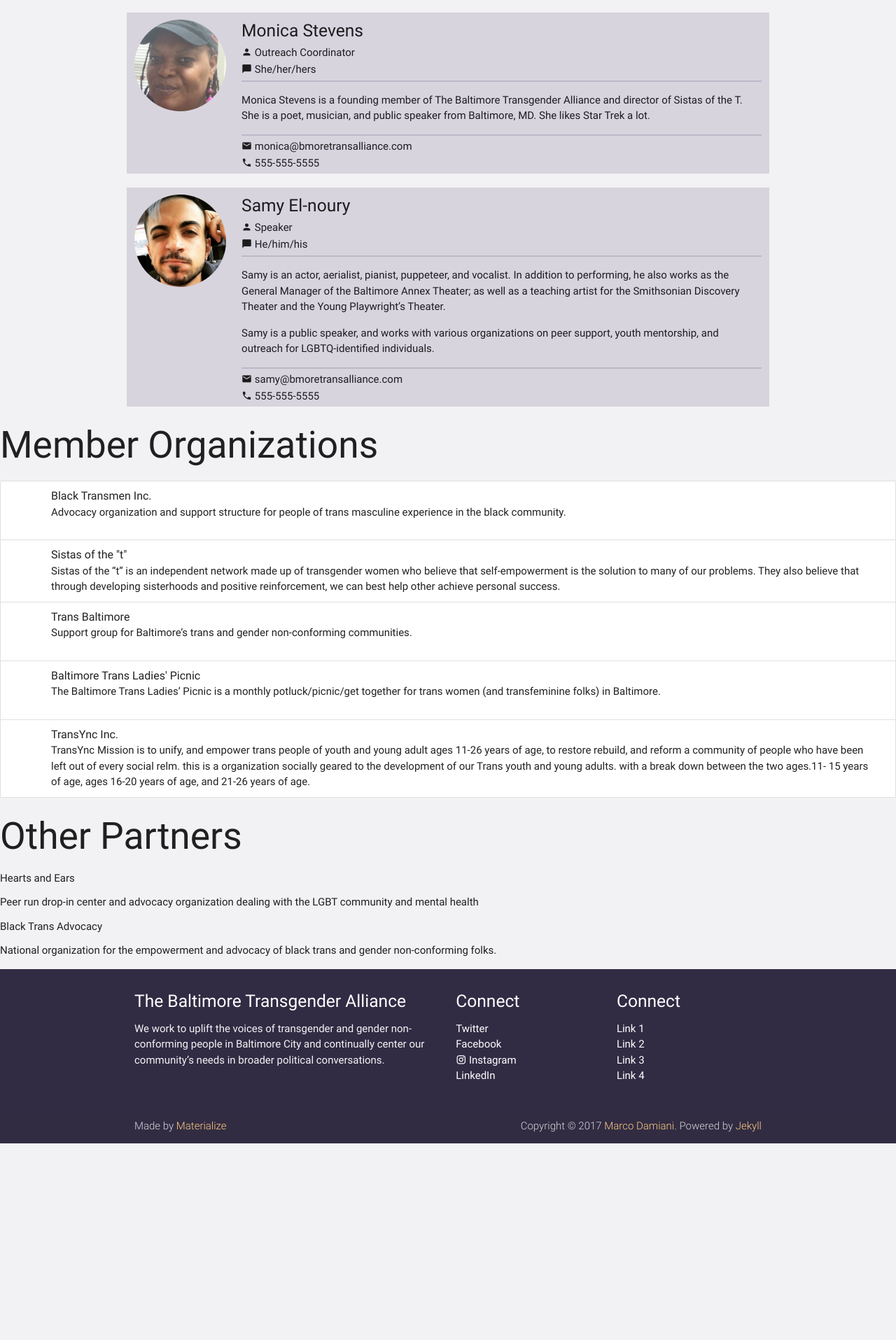
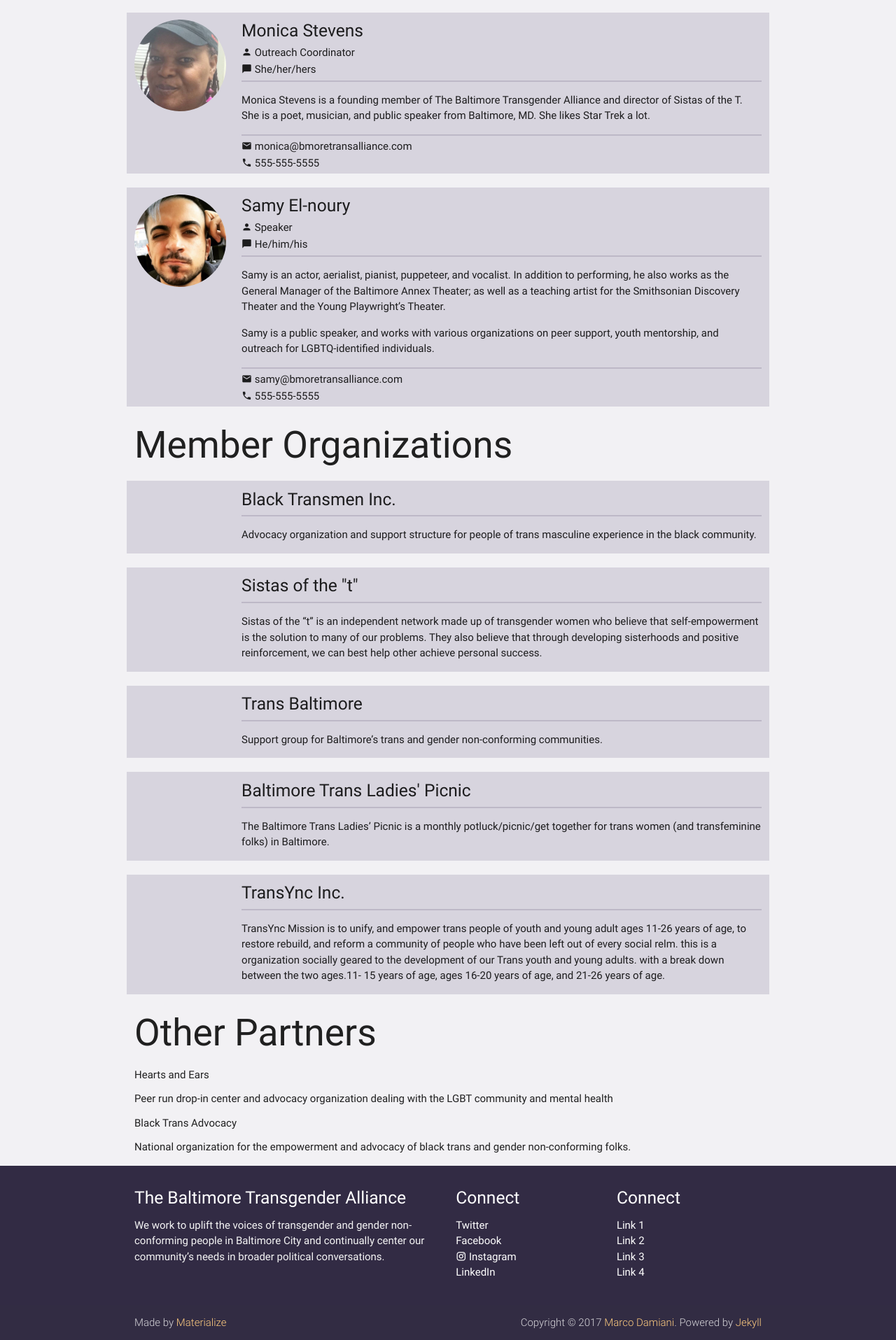
Before and after one commit to The-Baltimore-Transgender-Alliance/bta-site, a Jekyll site: the page built from team.html, in a window 1280 px wide. Shown: the part 2033-3948 px from the top of the page at 70% size. Built offline with Jekyll 4.4.1, drawn with Linux system fonts in a browser that asks for light colours; nearby versions of some CDN libraries; before the commit the page ends 3667 px from its top, so only the background shows below that.

Commit message:
member orgs formatting

```diff
--- a/team.html
+++ b/team.html
@@ -26,25 +26,24 @@
 				<div class="my-email"><h6><i class="mdi mdi-email"></i> {{ team_member.email }}</h6></div>
 				<div class="my-phone"><h6><i class="mdi mdi-phone"></i> {{ team_member.phone }}</h6></div>
 			</div>
-			<!-- <div class="my-info col xl4 l4 m4 s4">
-				<ul>
-					<li><i class="mdi mdi-18px mdi-email"></i> {{ team_member.email }}</li>
-					<li>Pronouns: {{ team_member.pronouns }}</li>
-				</ul>
-			</div> -->
 		</div>
-		<!-- <div class="card">
-			<div class="card-image"><img src="/assets/images/team-members/{{ team_member.shortname }}.jpg"></div>
-			<div class="card-content">
-				<span class="card-title">{{ team_member.name }}</span>
-				<h6>{{ team_member.position }}</h6>
+{% endfor %}
+
+<h2>Member Organizations</h2>
+{% for member_org in site.member_organizations %}
+		<div class="my-team-member row my-bg darken-2">
+			<div class="my-avatar-container col xl2 l2 m2 s2">
+				<!-- <img class="my-avatar" src="/assets/images/team-members/{{ team_member.shortname }}.jpg"> -->
+			</div>
+			<div class="my-content col xl10 l10 m10 s10">
+				<div class="my-header"><h5>{{ member_org.name }}</h5></div>
+				<hr>
+				<div class="my-description">{{ member_org.content }}</div>
 			</div>
 		</div>
-		</div> -->
 {% endfor %}
-</div>
 
-<h2> Member Organizations </h2>
+<!-- <h2> Member Organizations </h2>
 <ul class="collection">
 	{% for member_org in site.member_organizations %}
 		<li class="collection-item avatar">
@@ -52,7 +51,7 @@
 			<p>{{ member_org.content }}</p>
 		</li>
 	{% endfor %}
-</ul>
+</ul> -->
 
 <h2> Other Partners </h2>
 
```
Also changed, not shown: assets/images/member-organizations/logo-sot.svg (added), assets/images/member-organizations/tlp-logo.svg (added), assets/images/member-organizations/trans-baltimore.svg (added).
